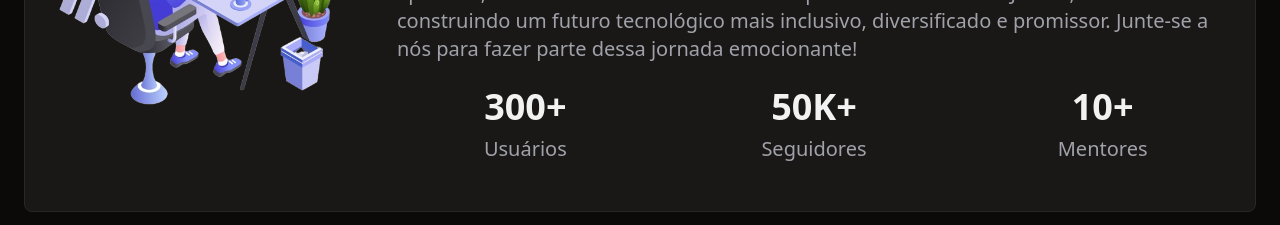
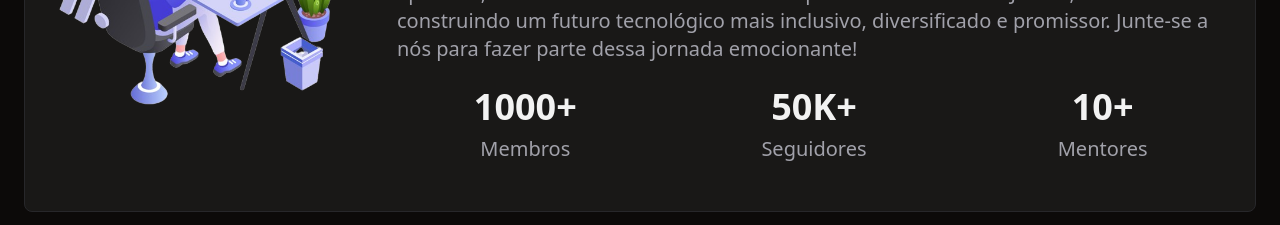
Before and after one commit to Servidor-dos-Programadores/server-programadores, a React (Vite) app: page / in a window 1280 px wide. Shown: the part 1500-1725 px from the top of the page. Built offline with nearby package versions, Linux system fonts and the light colour scheme.

Commit message:
members count update

```diff
--- a/src/components/Statistics.tsx
+++ b/src/components/Statistics.tsx
@@ -6,8 +6,8 @@ export const Statistics = () => {
 
   const stats: statsProps[] = [
     {
-      quantity: "300+",
-      description: "Usuários",
+      quantity: "1000+",
+      description: "Membros",
     },
     {
       quantity: "50K+",
```
